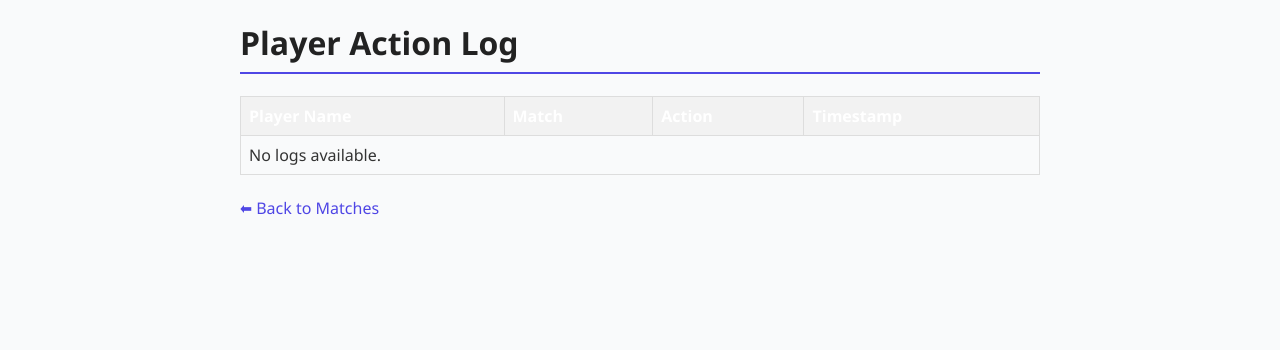
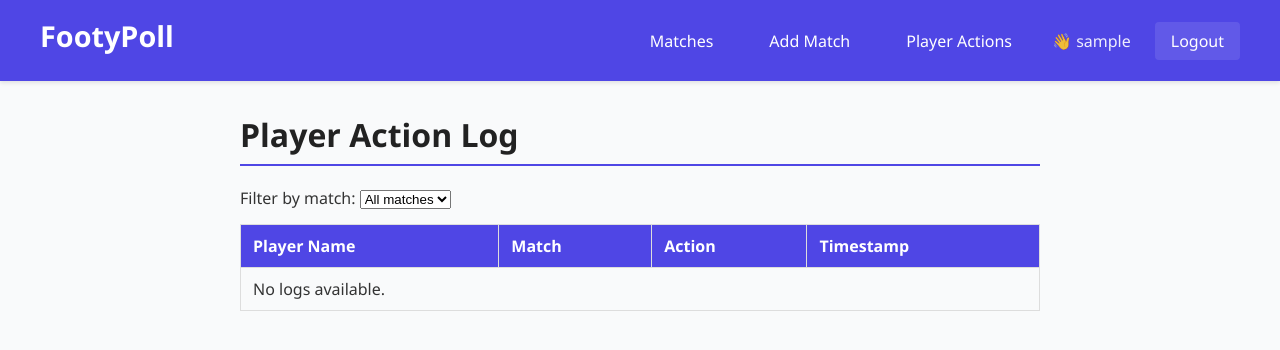
Before and after one commit to mohammedAljadd/footballniceapp, a Django app: page /logs/ in a window 1280 px wide. Shown: the top 350 px of the page. Run offline with Django 5.2, Linux system fonts and the light colour scheme; the visitor is signed in with stand-in values (Sample User, id 1); data that the repository does not hold is empty.

Commit message:
ogofos d

```diff
--- a/footypoll/matches/static/matches/css/style.css
+++ b/footypoll/matches/static/matches/css/style.css
@@ -4,11 +4,96 @@ body {
   font-family: 'Segoe UI', Tahoma, Geneva, Verdana, sans-serif;
   background: #f9fafb;
   color: #333;
-  margin: 20px auto;
+  margin: 0;
+  padding: 0;
+}
+
+/* Header Styles */
+.main-header {
+  background: #4f46e5;
+  color: white;
+  padding: 1rem 0;
+  box-shadow: 0 2px 4px rgba(0,0,0,0.1);
+}
+
+.header-content {
+  max-width: 1200px;
+  margin: 0 auto;
+  padding: 0 20px;
+  display: flex;
+  justify-content: space-between;
+  align-items: center;
+}
+
+.site-title {
+  margin: 0;
+  font-size: 1.8rem;
+}
+
+.site-title a {
+  color: white;
+  text-decoration: none;
+  font-weight: bold;
+}
+
+.site-title a:hover {
+  text-decoration: none;
+  opacity: 0.9;
+}
+
+.main-nav {
+  flex: 1;
+  display: flex;
+  justify-content: flex-end;
+}
+
+.nav-list {
+  list-style: none;
+  margin: 0;
+  padding: 0;
+  display: flex;
+  align-items: center;
+  gap: 1.5rem;
+}
+
+.nav-list li {
+  margin: 0;
+}
+
+.nav-list a {
+  color: white;
+  text-decoration: none;
+  padding: 0.5rem 1rem;
+  border-radius: 4px;
+  transition: background-color 0.3s ease;
+}
+
+.nav-list a:hover {
+  background-color: rgba(255, 255, 255, 0.1);
+  text-decoration: none;
+}
+
+.user-info {
+  color: rgba(255, 255, 255, 0.9);
+  font-weight: 500;
+}
+
+.logout-link {
+  background-color: rgba(255, 255, 255, 0.1);
+}
+
+.logout-link:hover {
+  background-color: rgba(255, 255, 255, 0.2);
+}
+
+/* Main Content */
+.main-content {
   max-width: 800px;
+  margin: 2rem auto;
   padding: 0 20px;
 }
 
+/* Existing styles */
 h1, h2 {
   color: #222;
   border-bottom: 2px solid #4f46e5;
@@ -72,3 +157,31 @@ tr:nth-child(even) {
   margin: 15px 0;
   border-radius: 4px;
 }
+
+.message-error {
+  background-color: #fef2f2;
+  border-left-color: #dc2626;
+}
+
+.message-warning {
+  background-color: #fffbeb;
+  border-left-color: #f59e0b;
+}
+
+/* Responsive design */
+@media (max-width: 768px) {
+  .header-content {
+    flex-direction: column;
+    gap: 1rem;
+  }
+
+  .nav-list {
+    flex-wrap: wrap;
+    justify-content: center;
+    gap: 1rem;
+  }
+
+  .site-title {
+    font-size: 1.5rem;
+  }
+}
--- a/footypoll/matches/templates/matches/action_log.html
+++ b/footypoll/matches/templates/matches/action_log.html
@@ -1,17 +1,24 @@
-{% load static %}
-<!DOCTYPE html>
-<html>
-<head>
-  <title>Player Action Log</title>
-  <link rel="stylesheet" href="{% static 'matches/css/style.css' %}">
-  <style>
-    table { border-collapse: collapse; width: 100%; }
-    th, td { padding: 8px; border: 1px solid #ddd; }
-    th { background-color: #f2f2f2; }
-  </style>
-</head>
-<body>
+{% extends 'base.html' %}
+
+{% block title %}Player Action Log{% endblock %}
+
+{% block content %}
   <h1>Player Action Log</h1>
+
+    <form method="get">
+    <label for="match-select">Filter by match:</label>
+    <select name="match_id" id="match-select" onchange="this.form.submit()">
+      <option value="">All matches</option>
+      {% for match in matches %}
+        <option value="{{ match.id }}" {% if match.id == selected_match_id %}selected{% endif %}>
+          {{ match.day }} - {{ match.date }} at {{ match.time }}
+        </option>
+      {% endfor %}
+    </select>
+    <noscript><button type="submit">Filter</button></noscript>
+  </form>
+
+
   <table>
     <thead>
       <tr>
@@ -34,8 +41,4 @@
       {% endfor %}
     </tbody>
   </table>
-
-  <br>
-  <a href="{% url 'match_list' %}">⬅ Back to Matches</a>
-</body>
-</html>
+{% endblock %}
--- a/footypoll/matches/views.py
+++ b/footypoll/matches/views.py
@@ -8,10 +8,27 @@ from django.contrib.admin.views.decorators import staff_member_required
 from django.shortcuts import render
 from .models import ActionLog
 
-@staff_member_required  # restrict access to staff/admin only
+from django.contrib.admin.views.decorators import staff_member_required
+from django.shortcuts import render
+from .models import ActionLog, Match  # Import Match to get list of matches
+
+@staff_member_required
 def action_log(request):
+    match_id = request.GET.get('match_id')
     logs = ActionLog.objects.select_related('match').order_by('-timestamp')
-    return render(request, 'matches/action_log.html', {'logs': logs})
+
+    if match_id:
+        logs = logs.filter(match_id=match_id)
+
+    matches = Match.objects.order_by('date', 'time')  # For dropdown filter
+
+    context = {
+        'logs': logs,
+        'matches': matches,
+        'selected_match_id': int(match_id) if match_id else None,
+    }
+    return render(request, 'matches/action_log.html', context)
+
 
 
 def match_list(request):
--- /dev/null
+++ b/footypoll/templates/base.html
@@ -0,0 +1,47 @@
+{% load static %}
+<!DOCTYPE html>
+<html>
+<head>
+    <title>{% block title %}Football Poll{% endblock %}</title>
+    <link rel="stylesheet" href="{% static 'matches/css/style.css' %}">
+    <meta http-equiv="Cache-Control" content="no-cache, no-store, must-revalidate">
+    <meta http-equiv="Pragma" content="no-cache">
+    <meta http-equiv="Expires" content="0">
+</head>
+<body>
+    <header class="main-header">
+        <div class="header-content">
+            <h1 class="site-title"><a href="{% url 'match_list' %}">FootyPoll</a></h1>
+            <nav class="main-nav">
+                <ul class="nav-list">
+                    <li><a href="{% url 'match_list' %}">Matches</a></li>
+
+                    {% if user.is_authenticated %}
+                        {% if user.is_staff %}
+                            <li><a href="/admin/matches/match/" target="_blank">Add Match</a></li>
+                            <li><a href="{% url 'action_log' %}" target="_blank">Player Actions</a></li>
+
+                        {% endif %}
+                        <li class="user-info">
+                            👋 {{ user.username }}
+                        </li>
+                        <li><a href="{% url 'logout' %}" class="logout-link">Logout</a></li>
+                    {% else %}
+                        <li><a href="{% url 'login' %}">Login</a></li>
+                        <li><a href="{% url 'signup' %}">Register</a></li>
+                    {% endif %}
+                </ul>
+            </nav>
+        </div>
+    </header>
+
+    <main class="main-content">
+        {% for message in messages %}
+            <div class="message message-{{ message.tags }}">{{ message }}</div>
+        {% endfor %}
+
+        {% block content %}
+        {% endblock %}
+    </main>
+</body>
+</html>
```
Also changed, not shown: footypoll/accounts/templates/accounts/login.html (+6 -10 lines), footypoll/accounts/templates/accounts/signup.html (+6 -10 lines), footypoll/footypoll/settings.py (+16 -3 lines), footypoll/matches/templates/matches/match_detail.html (+4 -25 lines), footypoll/matches/templates/matches/match_list.html (+4 -19 lines).
